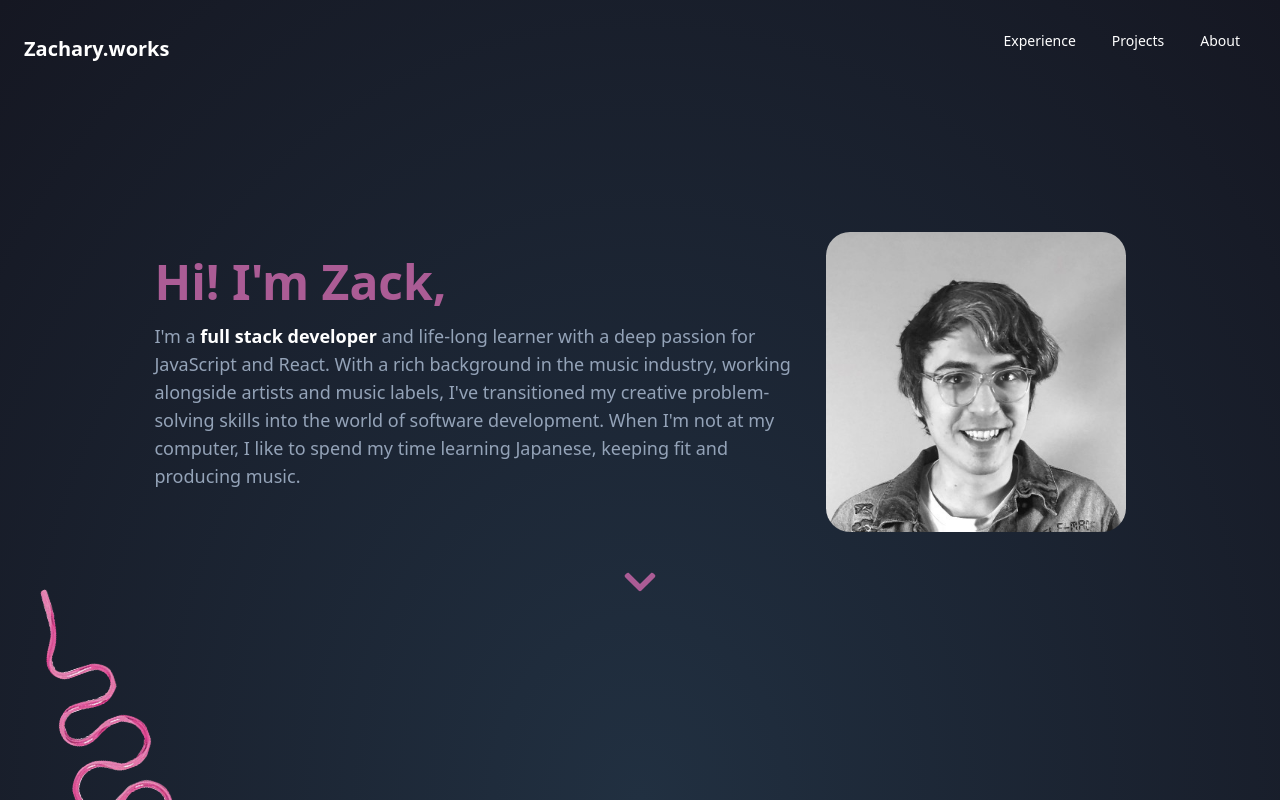
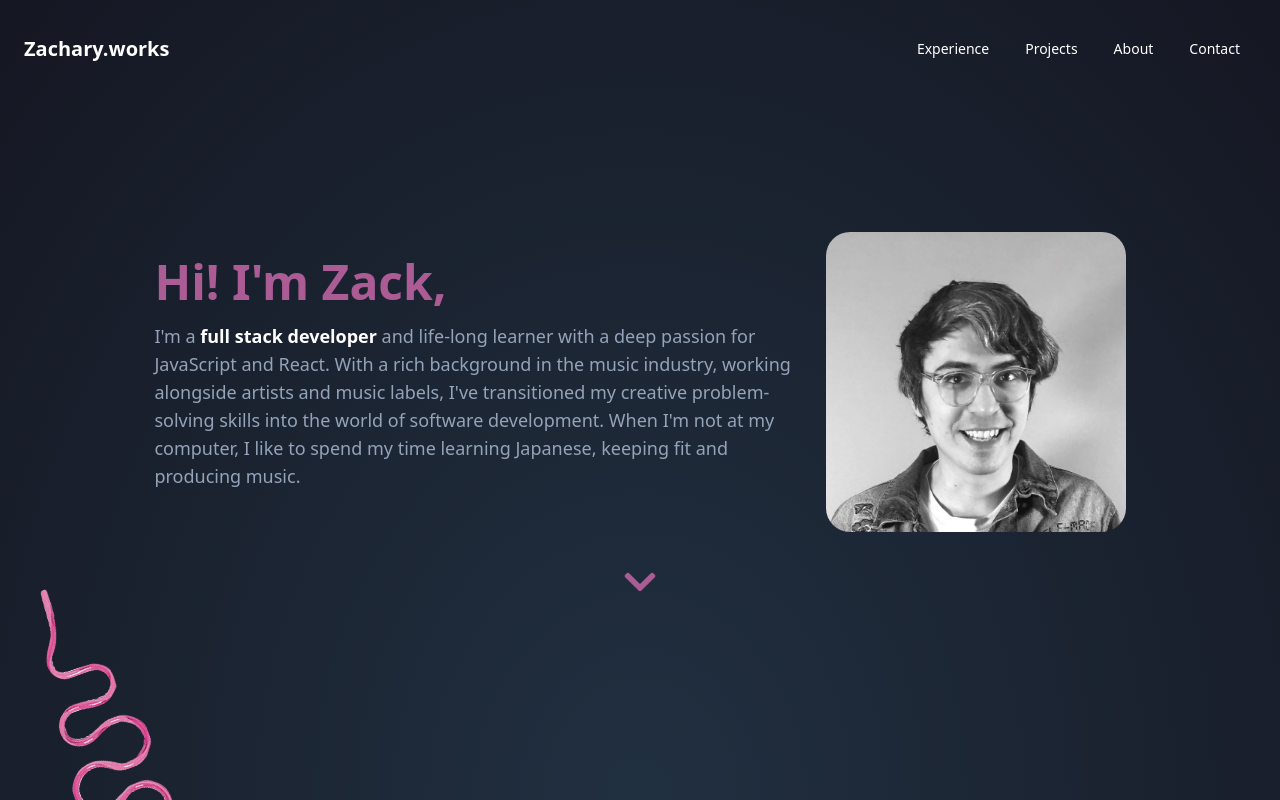
Before and after one commit to zackhanni/zachary.works, a Next.js app: page / in a window 1280 px wide. Shown: the top 800 px of the page. Built offline with nearby package versions, Linux system fonts and the light colour scheme.

Commit message:
fix nav spacing

```diff
--- a/app/components/Navigation.tsx
+++ b/app/components/Navigation.tsx
@@ -14,35 +14,6 @@ import {
   NavigationMenuTrigger,
   navigationMenuTriggerStyle,
 } from "@/components/ui/navigation-menu";
-import Image from "next/image";
-import { Menu, X } from "lucide-react";
-
-const NavList: { title: string; href: string; description: string }[] = [
-  {
-    title: "Website Development",
-    href: "/website-development",
-    description:
-      "With a focus on responsive designs with optimal performance, we create captivating, seamless user interfaces.",
-  },
-  {
-    title: "Full-Stack App Development",
-    href: "/full-stack-app-development",
-    description:
-      "Leveraging the latest technologies, we make robust apps for iOS and Android platforms.",
-  },
-  {
-    title: "Prototype & MVP Development",
-    href: "/prototype-mvp-development",
-    description:
-      "Ship your fully functional MVP fast. We prioritize your first demos to be released within the first month.",
-  },
-  {
-    title: "Update an Existing Website or App",
-    href: "/update-existing-website",
-    description:
-      "Whether you're looking to modernize your design, enhance functionality, or improve performance in today's digital landscape.",
-  },
-];
 
 export function Navigation() {
   const [isVisible, setIsVisible] = useState(true);
@@ -90,8 +61,8 @@ export function Navigation() {
             </a>
 
             <NavigationMenu>
-              <NavigationMenuList className="ml-10">
-                <NavigationMenuItem>
+              <NavigationMenuList className="ml-10 mb-0">
+                <NavigationMenuItem className="">
                   <Link href="#experience" legacyBehavior passHref>
                     <NavigationMenuLink
                       className={navigationMenuTriggerStyle()}
@@ -115,6 +86,15 @@ export function Navigation() {
                       className={navigationMenuTriggerStyle()}
                     >
                       About
+                    </NavigationMenuLink>
+                  </Link>
+                </NavigationMenuItem>
+                <NavigationMenuItem>
+                  <Link href="#contact" legacyBehavior passHref>
+                    <NavigationMenuLink
+                      className={navigationMenuTriggerStyle()}
+                    >
+                      Contact
                     </NavigationMenuLink>
                   </Link>
                 </NavigationMenuItem>
```
